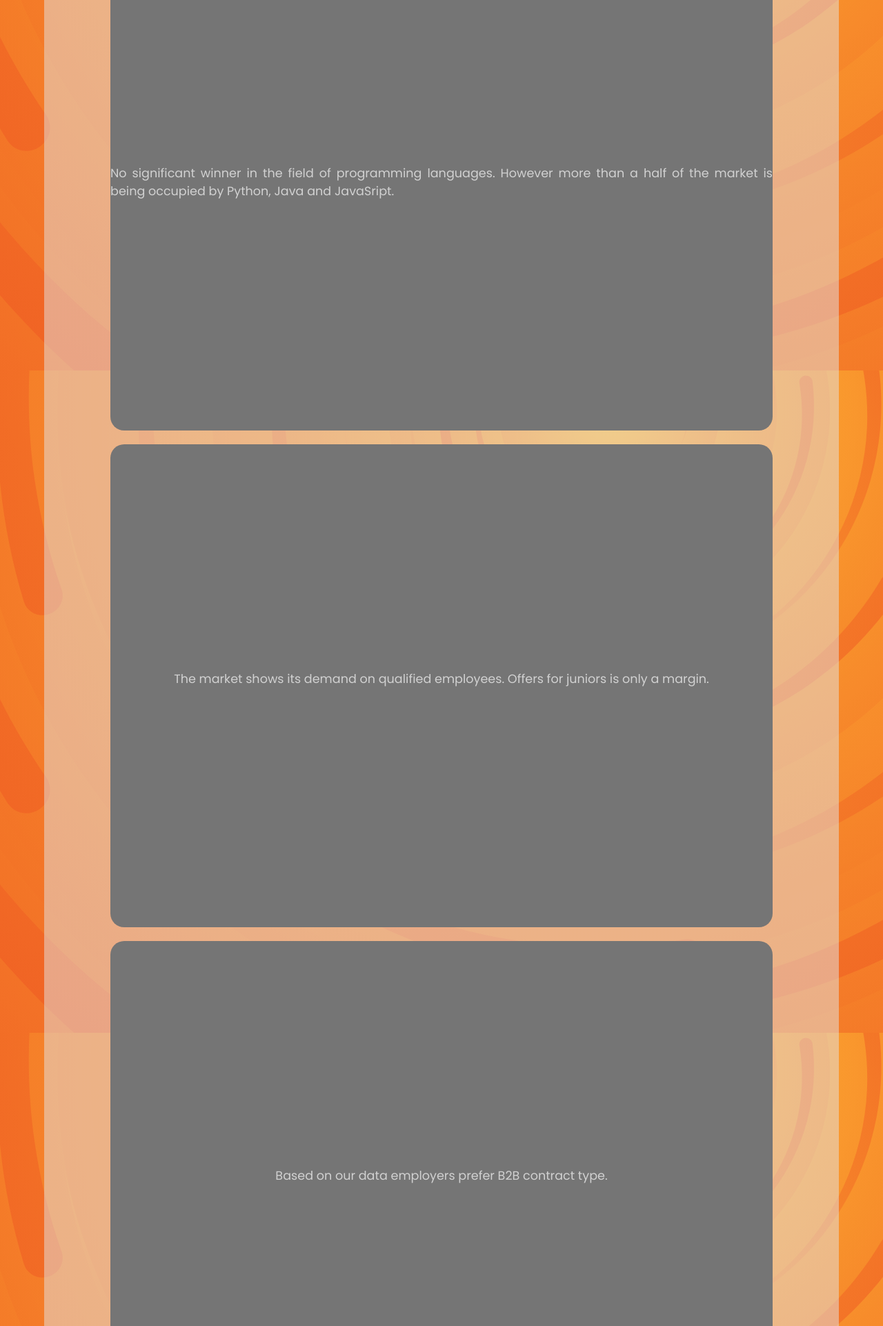
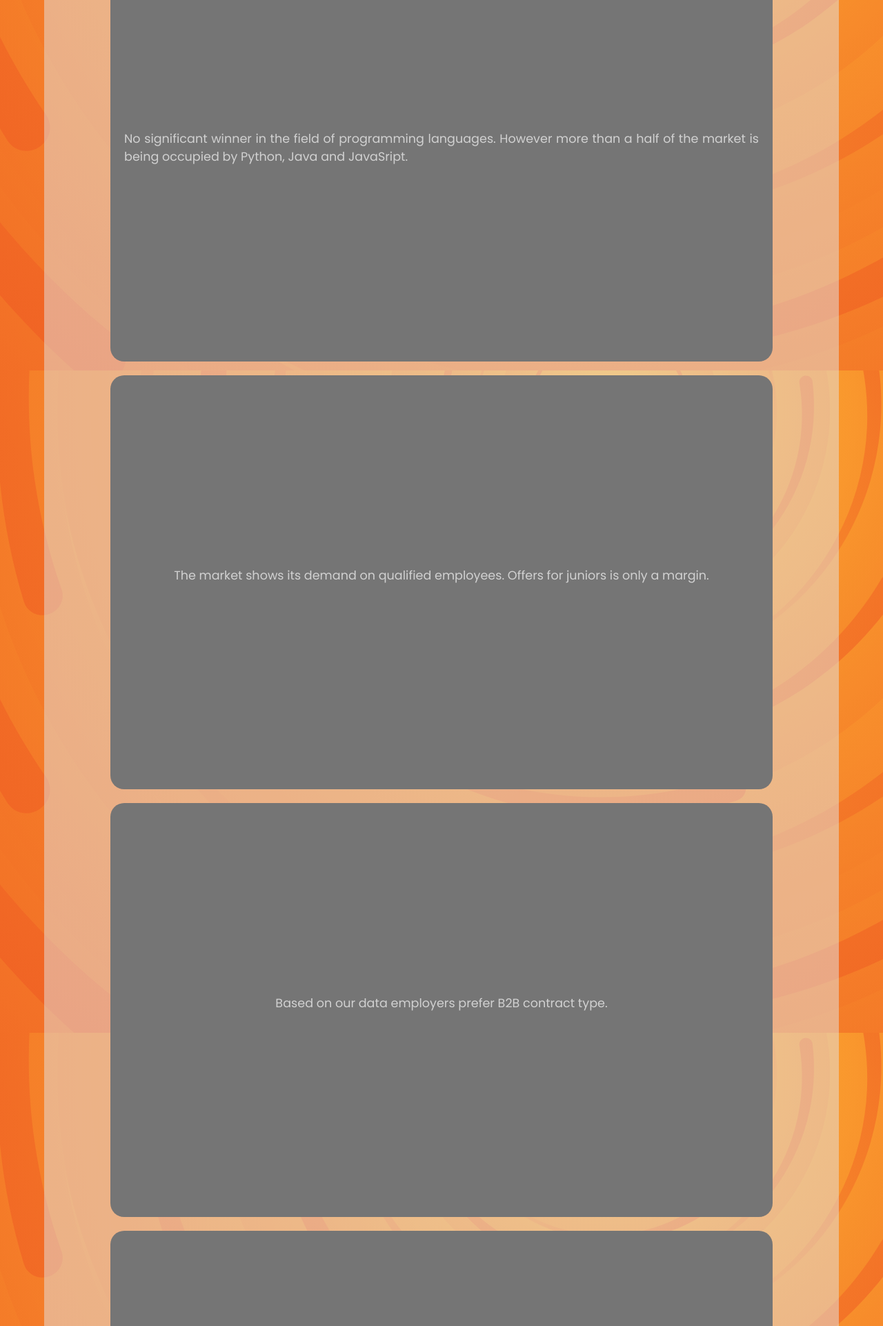
Before and after one commit to HappyButter/Jobaid, a Django app: page /statistics/ in a window 1280 px wide. Shown: the part 423-2345 px from the top of the page at 69% size. Run offline with Django 3.2, Linux system fonts and the light colour scheme; data that the repository does not hold is empty; a map, chart or similar area stays blank; some libraries are stand-ins or nearby versions.

Commit message:
Improved statistics section style V2

```diff
--- a/statistics_and_charts/static/statistics_and_charts/scripts/statistics.js
+++ b/statistics_and_charts/static/statistics_and_charts/scripts/statistics.js
@@ -46,6 +46,9 @@ const createPieCharts = async (url) => {
                 family: 'Poppins, sans-serif',
                 size: 18,
                 color: '#d1d1d1'
+            },
+            margin: {
+                t: 20
             },
         }
 
--- a/statistics_and_charts/static/statistics_and_charts/styles/statistics.css
+++ b/statistics_and_charts/static/statistics_and_charts/styles/statistics.css
@@ -1,17 +1,19 @@
 .charts{
     width: 960px;
-    height: 700px;
+    height: 600px;
     display: flex;
     justify-content: center;
     align-items: center;
     background-color: rgb(117, 117, 117);
     border-radius: 20px;
     margin-bottom: 20px;
+    flex-direction: column-reverse;
 }
 
 .charts__description{
     text-align: justify;
     font-size: 1.1em;
     margin-bottom: 20px;
+    padding: 20px;
     color: #d1d1d1;
 }
```
